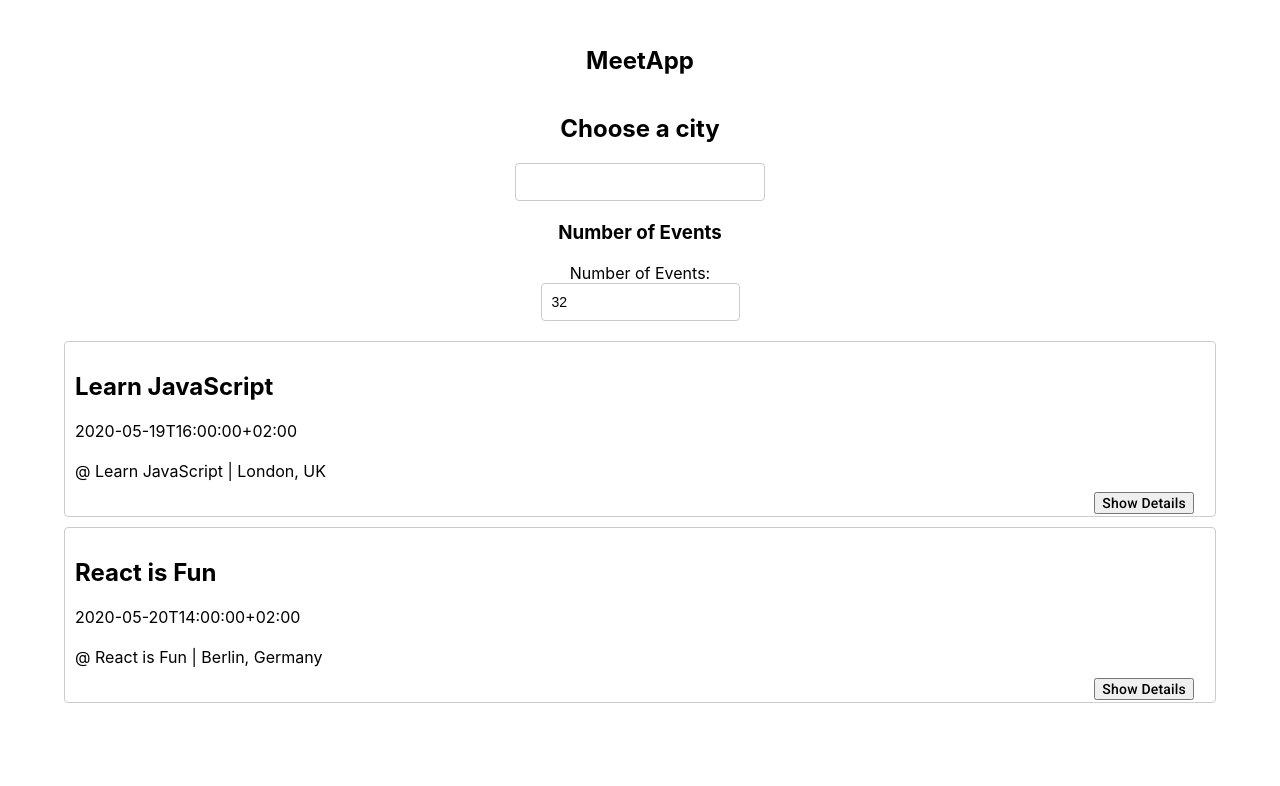
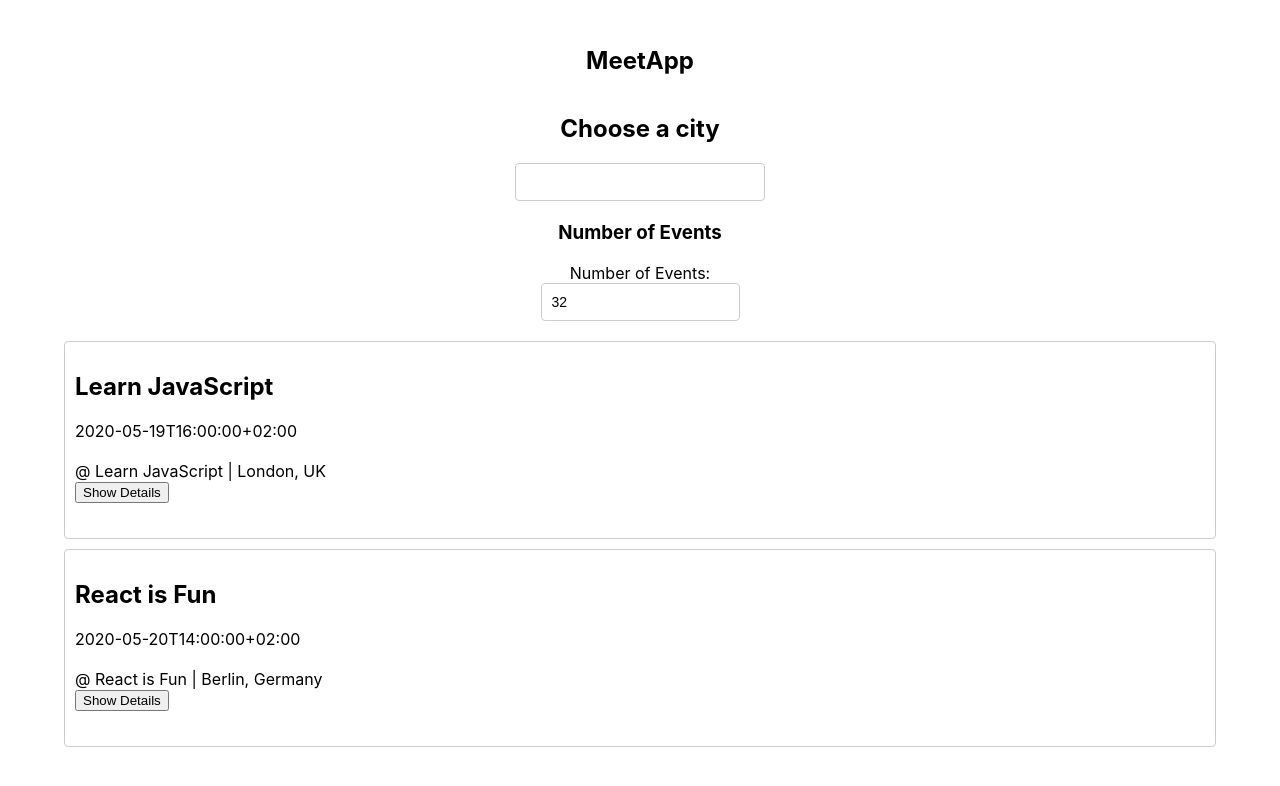
Before and after one commit to cgzmartinez/meet, a React (Create React App) app: page / in a window 1280 px wide. Shown: the top 786 px of the page. Built offline with nearby package versions, Linux system fonts and the light colour scheme.

Commit message:
Update Event.js

```diff
--- a/src/Event.js
+++ b/src/Event.js
@@ -30,12 +30,12 @@ class Event extends Component {
         <br></br>
         <div className='location'>@ {event.summary} | {event.location}</div>
         <button
-          className="btn-text"
+          className="btn-toggle"
           onClick={this.handleClick}>
           {this.toggleBtnText()}
         </button>
         {!this.state.collapsed && (
-          <p className="description">
+          <p className="event-details">
             <h3>{event.description}</h3>
             <p>
               <a className="link" target="_blank" href="{event.htmlLink}"> Add to Calendar</a>
```
